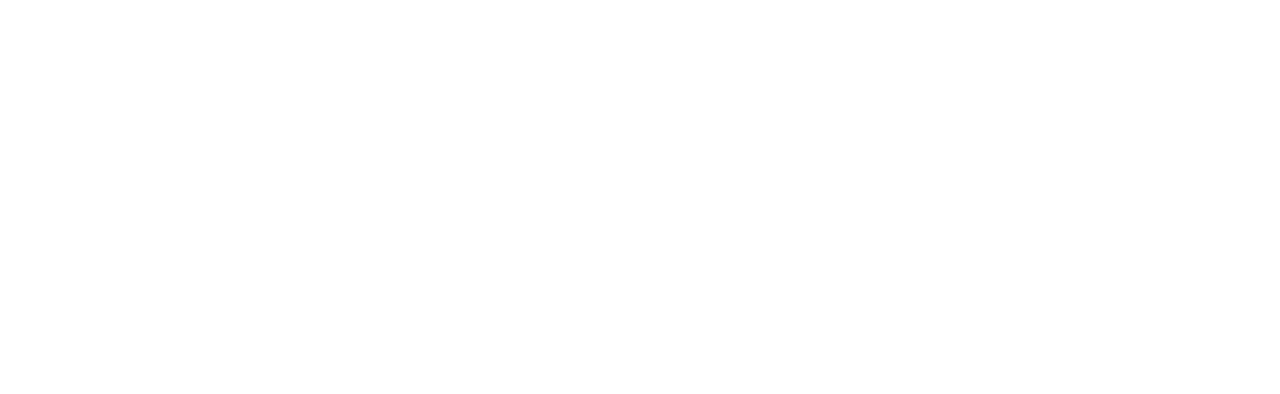
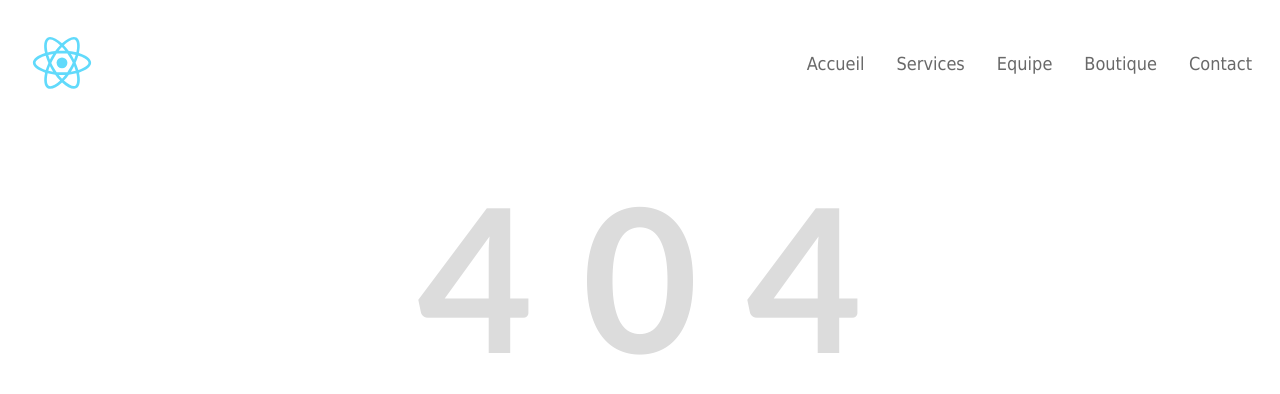
Before and after one commit to WRFMIXO/gttech.cm, a React (Create React App) app: page / in a window 1280 px wide. Before the commit this address had no page. Shown: the top 394 px of the page. Built offline with nearby package versions, Linux system fonts and the light colour scheme.

Commit message:
setting navigation and error pages

```diff
--- a/src/components/navigation/NavigationInApp.js
+++ b/src/components/navigation/NavigationInApp.js
@@ -9,7 +9,7 @@
         <BrowserRouter>
             <Routes>
                 { /** Route Primaire de l'application*/}
-                <Route path="/gttech.cm/home" element={ <ApplicationHomepageView /> } />
+                <Route path="/gttech.cm" element={ <ApplicationHomepageView /> } />
 
                 {/** Routes Particulières */}
                 <Route path="/gttech.cm/services" />
@@ -18,7 +18,7 @@
                 <Route path="/gttech.cm/contact" />
 
                 { /** Routes de gestion d'erreurs */}
-                <Route path={`/gttech.cm/`} element={ <ApplicationErrorView /> } />
+                <Route path="*" element={ <ApplicationErrorView /> } />
             </Routes>
         </BrowserRouter>
     );
```
